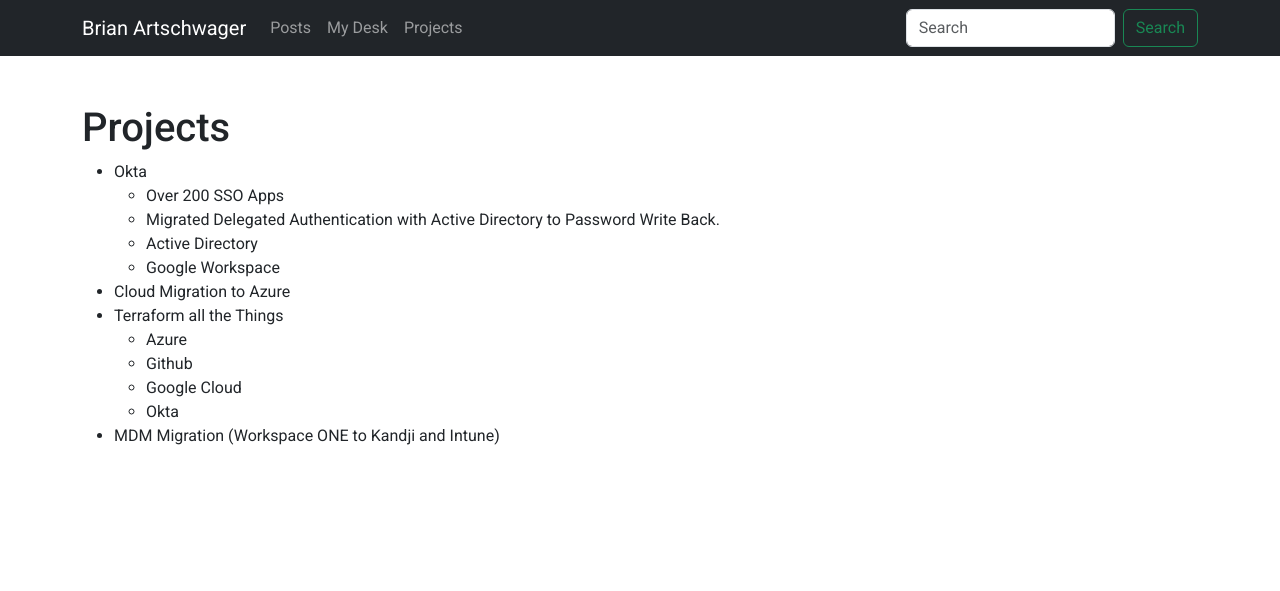
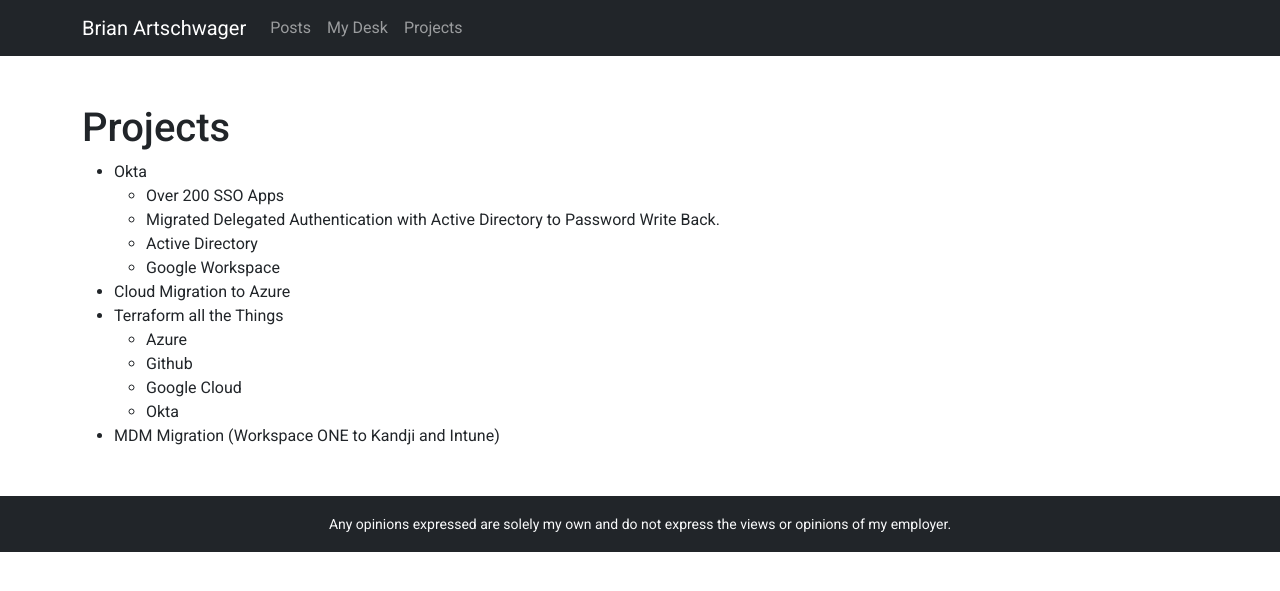
Before and after one commit to artschwagerb/artschwagerb.github.io, a Jekyll site: the page built from projects.md, in a window 1280 px wide. Shown: the top 591 px of the page. Built offline with Jekyll 4.4.1, drawn with Linux system fonts in a browser that asks for light colours.

Commit message:
remove search

```diff
--- a/_layouts/bootstrap.html
+++ b/_layouts/bootstrap.html
@@ -39,10 +39,6 @@
                 <a class="nav-link" href="/projects">Projects</a>
               </li>
           </ul>
-          <form class="d-flex" role="search">
-            <input class="form-control me-2" type="search" placeholder="Search" aria-label="Search">
-            <button class="btn btn-outline-success" type="submit">Search</button>
-          </form>
         </div>
       </div>
     </nav>
@@ -51,6 +47,10 @@
         {{ content }}
     </div>
 
+    <footer class="bg-dark text-light text-center py-3">
+      <small>Any opinions expressed are solely my own and do not express the views or opinions of my employer.</small>
+    </footer>
+
     <script src="https://cdn.jsdelivr.net/npm/bootstrap@5.3.2/dist/js/bootstrap.bundle.min.js" integrity="sha384-C6RzsynM9kWDrMNeT87bh95OGNyZPhcTNXj1NW7RuBCsyN/o0jlpcV8Qyq46cDfL" crossorigin="anonymous"></script>
   </body>
 </html>
```
Also changed, not shown: index.md (+0 -5 lines).
